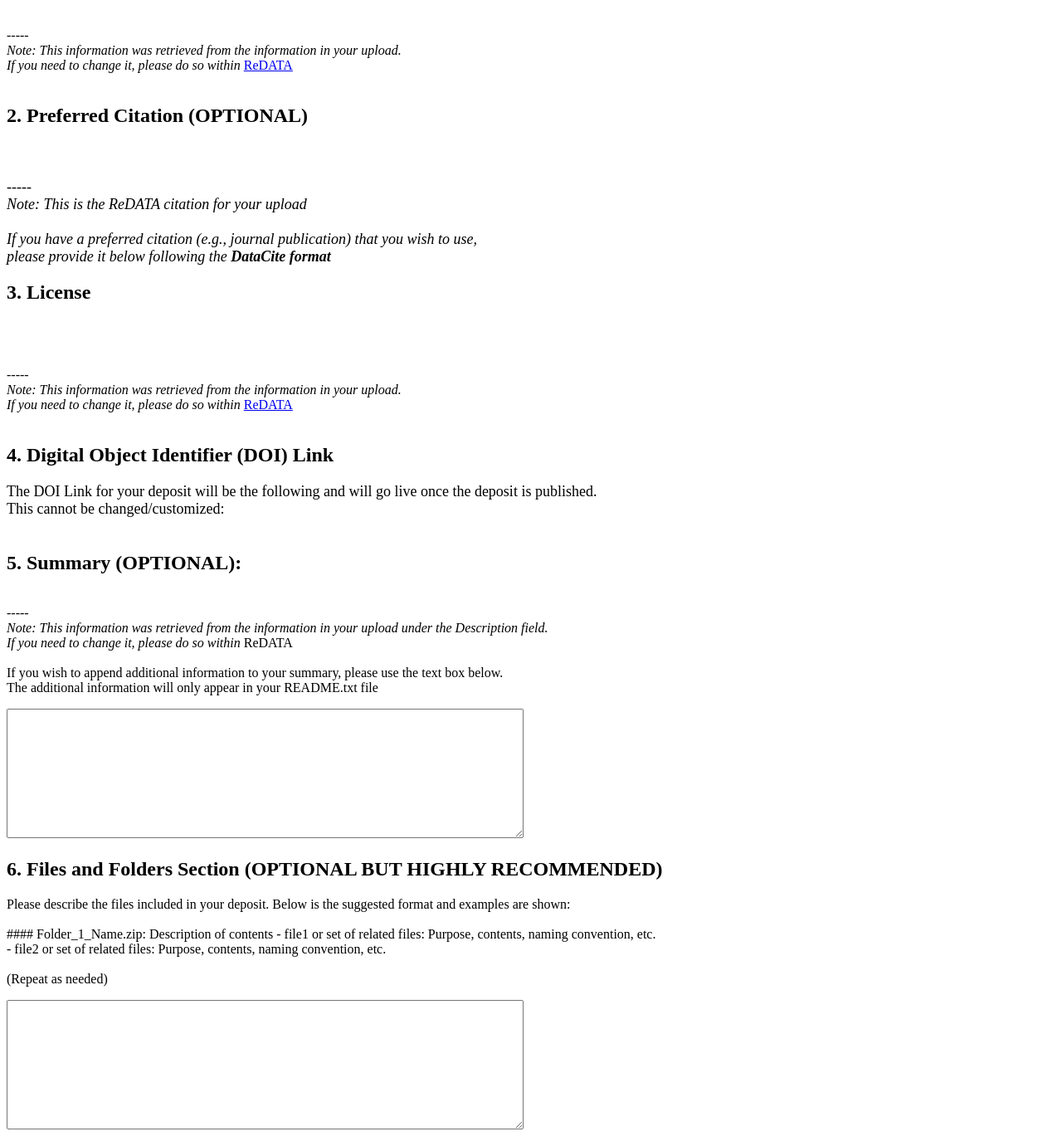
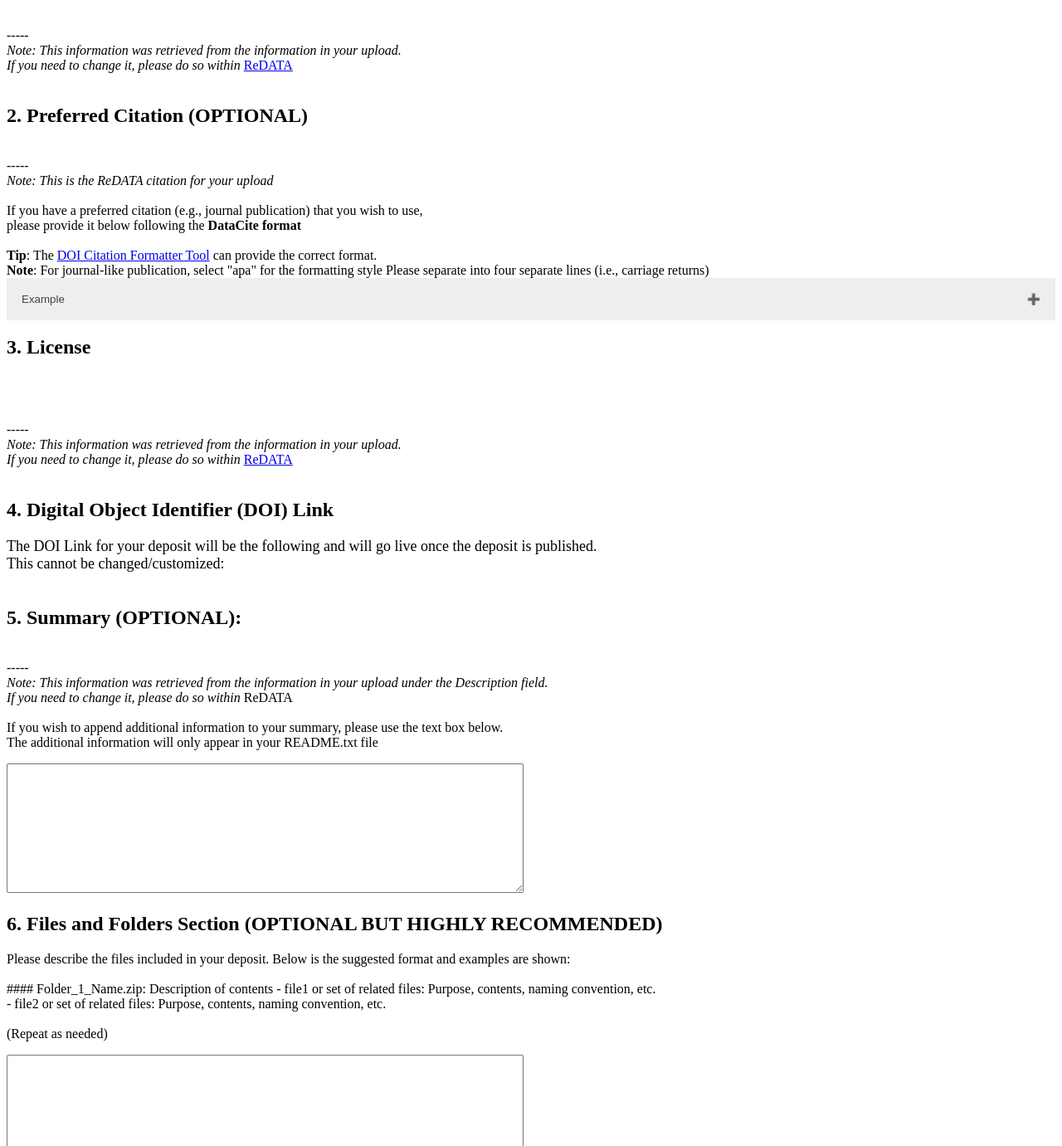
Before and after one commit to UAL-RE/ReM, a FastAPI app: template templates/intake.html in a window 1280 px wide. Shown: the part 296-1677 px from the top of the page at 83% size. Run offline with FastAPI, Linux system fonts and the light colour scheme; the template is opened without the code that fills it, so the values that code supplies are empty; parts of the project's set-up code (start-up, migrations or seed data) failed here and were passed over.

Commit message:
Adjust content of Preferred Citation section [ci skip]
 - Use accordion for expansion
 - Import style.css and main.js

```diff
--- a/templates/intake.html
+++ b/templates/intake.html
@@ -3,6 +3,8 @@
 <head>
   <meta charset="UTF-8">
   <title>UA Research Data Repository README Form</title>
+
+  <link rel="stylesheet" href="{{ url_for('templates', path='/styles/css/styles.css') }}">
 </head>
 
 <body>
@@ -35,14 +37,27 @@
 <h2>2. Preferred Citation (OPTIONAL)</h2>
 <p style="font-size:18px;">
 {% for cite_text in fs.preferred_citation %}
-  {{ cite_text }}<br>
-{% endfor %}<br>
+  &nbsp;&nbsp;&nbsp;{{ cite_text }}<br>
+{% endfor %}
+</p>
 
 <br>----- <br>
-<i>Note: This is the ReDATA citation for your upload<br><br>
-  If you have a preferred citation (e.g., journal publication) that you wish to use,<br>
-  please provide it below following the <b>DataCite format</b></i>
-</p>
+<i>Note: This is the ReDATA citation for your upload</i><br><br>
+If you have a preferred citation (e.g., journal publication) that you wish to use,<br>
+please provide it below following the <b>DataCite format</b><br><br>
+
+<b>Tip</b>: The <a href="https://citation.crosscite.org/">DOI Citation Formatter Tool</a>
+  can provide the correct format.<br>
+<b>Note</b>: For journal-like publication, select "apa" for the formatting style
+
+Please separate into <underline>four</underline> separate lines (i.e., carriage returns)<br>
+<button class="accordion">Example</button>
+<div class="panel">
+  Behroozi, Peter; Wechsler, Risa H; Hearin, Andrew P; Conroy, Charlie (2019).<br>
+  UniverseMachine: The correlation between galaxy growth and dark matter halo assembly from z=0−10.<br>
+  Monthly Notices of the Royal Astronomical Society, Volume 488, Issue 3, 3143-3194<br>
+  https://doi.org/10.1093/mnras/stz1182<br>
+</div>
 
 <h2>3. License</h2>
 <p style="font-size:18px;">
@@ -52,7 +67,6 @@
 <br>----- <br>
 <i>Note: This information was retrieved from the information in your upload.<br>
   If you need to change it, please do so within</i> <a href="https://arizona.figshare.com">ReDATA</a><br><br>
-</p>
 
 <h2>4. Digital Object Identifier (DOI) Link</h2>
 <p style="font-size:18px;">
@@ -103,5 +117,7 @@
   <input type="submit">
 </form>
 
+<script src="{{ url_for('templates', path='styles/js/main.js') }}"></script>
+
 </body>
 </html>
```
